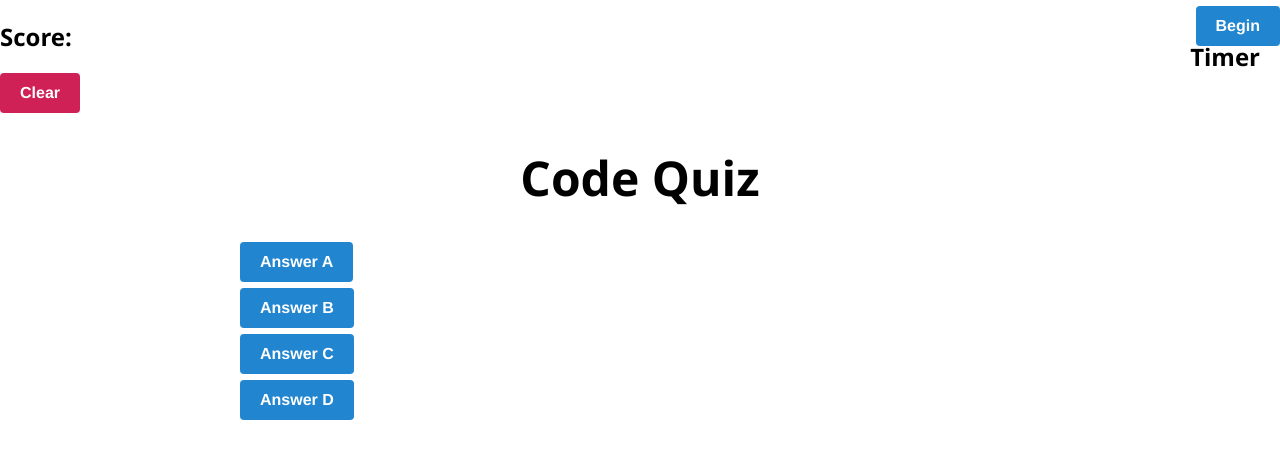
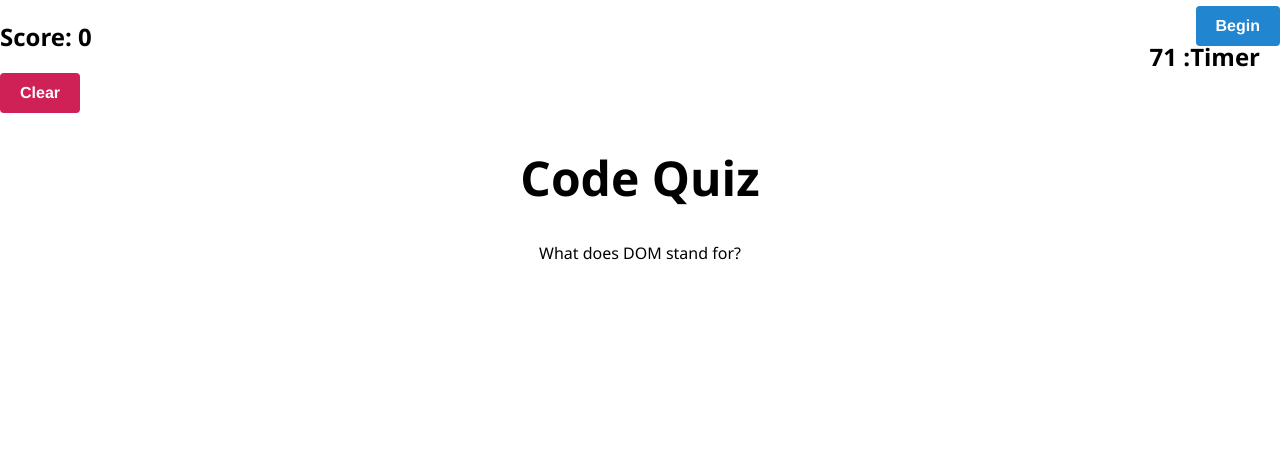
Before and after one commit to marlon20m/Pre-Code-Quiz, a plain HTML site: page index.html in a window 1280 px wide. Drawn offline with Linux system fonts and the light colour scheme.

Commit message:
added code

```diff
--- a/index.html
+++ b/index.html
@@ -11,17 +11,16 @@
     <h2>Score: <span id="counter"></span></h2>
     <button id="clear">Clear</button>
     <h2 id="timer">Timer</h2>
-    <div id="question"></div>
-    <div id="options"></div>
+
     <button id="beginQuiz">Begin</button>
     <div class="wrapper">
       <h1>Code Quiz</h1>
       <div id="question"></div>
       <div id="options"></div>
-      <button id="rightAnswer">Answer A</button>
+      <!-- <button id="rightAnswer">Answer A</button>
       <button id="clickAnswer">Answer B</button>
       <button id="clickAnswer">Answer C</button>
-      <button id="clickAnswer">Answer D</button>
+      <button id="clickAnswer">Answer D</button> -->
     </div>
     <script src="javascript.js"></script>
   </body>
--- a/javascript.js
+++ b/javascript.js
@@ -6,6 +6,7 @@ var begin = document.querySelector('#beginQuiz');
 var clearance = document.querySelector('#clear');
 var question = document.querySelector('#question');
 var options = document.querySelector('#options');
+var choicebtn = document.createElement('button');
 var c = 76;
 
 var count = 0;
@@ -14,17 +15,16 @@ if (localStorage.getItem('count')) {
   count = localStorage.getItem('count');
   counter.textContent = count;
 }
-clickAnswer.addEventListener('click', function () {
-  counter.textContent = count;
+// clickAnswer.addEventListener('click', function () {
+//   counter.textContent = count;
 
-  localStorage.setItem('count', count);
-});
-rightAnswer.addEventListener('click', function () {
-  count++;
-  counter.textContent = count;
+//   localStorage.setItem('count', count);
+// }); options.addEventListener('click', function () {
+//   count++;
+//   counter.textContent = count;
 
-  localStorage.setItem('count', count);
-});
+//   localStorage.setItem('count', count);
+// });
 
 clearance.addEventListener('click', function () {
   counter.innerHTML = '0';
@@ -42,9 +42,10 @@ function countdownTimer() {
 
 update = setInterval('countdownTimer()', 1000);
 
-let questions = [
+var questions = [
   {
-    questionz: 'What does DOM stand for?',
+    id: 0,
+    questionz: ['What does DOM stand for?'],
     choices: [
       'Definite Object Material',
       'Dominator Of Mystery',
@@ -54,18 +55,22 @@ let questions = [
     correct: 'Document Object Model',
   },
   {
-    questionz:
+    id: 1,
+    questionz: [
       'What is the first language that became popular for website coding',
+    ],
     choices: ['Node.js', 'HTML', 'C++', 'REACT'],
     correct: 'HTML',
   },
   {
-    questionz: 'What year was Javascript created?',
+    id: 2,
+    questionz: ['What year was Javascript created?'],
     choices: ['2006', '1991', '1995', '1928'],
     correct: '1995',
   },
   {
-    questionz: 'What does FullStack Web Development mean?',
+    id: 3,
+    questionz: ['What does FullStack Web Development mean?'],
     choices: [
       'creating a stack of cards with bootstrap',
       '1991',
@@ -75,12 +80,31 @@ let questions = [
     correct: '1928',
   },
 ];
+/*
+var obj = {
+  questionz: 'What does DOM stand for?',
+  questionz:
+    'What is the first language that became popular for website coding',
+  questionz: 'What year was Javascript created?',
+  questionz: 'What does FullStack Web Development mean?',
+};
+var arr = object.keys(obj);
 
-const questionLimit = questions.length - 1;
-let activeQuestion = 0;
+console.log(arr);
+
+var arrObj = arr.map(function (key) {
+  return { [key]: obj[key] };
+});
+
+console.log(arrObj);
+*/
+
+var questionLimit = questions.length - 1;
+var activeQuestion = 0;
 
 function renderQuestion() {
-  let q = questions[activeQuestion];
+  var activeQuestion = 0;
+  q = questions[activeQuestion];
   question.textContent = q.questionz;
   options.innerHTML = '';
   q.choices.forEach(function (choice, i) {
@@ -89,28 +113,43 @@ function renderQuestion() {
     options.appendChild(choicebtn);
     choicebtn.setAttribute('id', 'clickAnswer');
     choice;
-
-    choicebtn.onclick = ansCheck;
+    choicebtn.onclick = nextQ();
   });
 }
-
 renderQuestion();
 
-function ansCheck() {
-  let q = questions[activeQuestion];
-  if (question.textContent === q.correct); {
-    count += 10;
-    renderScore();
+function nextQ() {
+  var currentQuestion = [''];
+  k = questions[currentQuestion];
+  options.innerHTML = '';
+  selection = questions.correct;
+  if ((selection = questions[currentQuestion].correct)) {
+    count++;
   } else {
-    timeLeft -= 10
+    count--;
   }
+  if ((selection = k.correct)) {
+    questions[0]++;
+  }
+}
+
+nextQ();
+/*
+    let q = questions[activeQuestion];
+    if (question.textContent === q.correct) {
+      count += 10;
+      renderScore();
+    } else {
+      timeLeft -= 10;
+    }
+  }
+  ansCheck();
+  gameOver();
   if (activeQuestion < questionLimit) {
     activeQuestion++;
-    renderQuestion();
-  }
-    gameOver();
-  }
 }
+
+
 
 function renderProgress() {
   for (var qIndex = 0; qIndex <= questionLimit; qIndex++) {
@@ -150,5 +189,10 @@ setInterval(function(){console.log(": seconds left"); }25000)
 
 
 
+
+  choicebtn.onclick = nextQ();
+
+
+
 start.addEventListener;
 */
```
